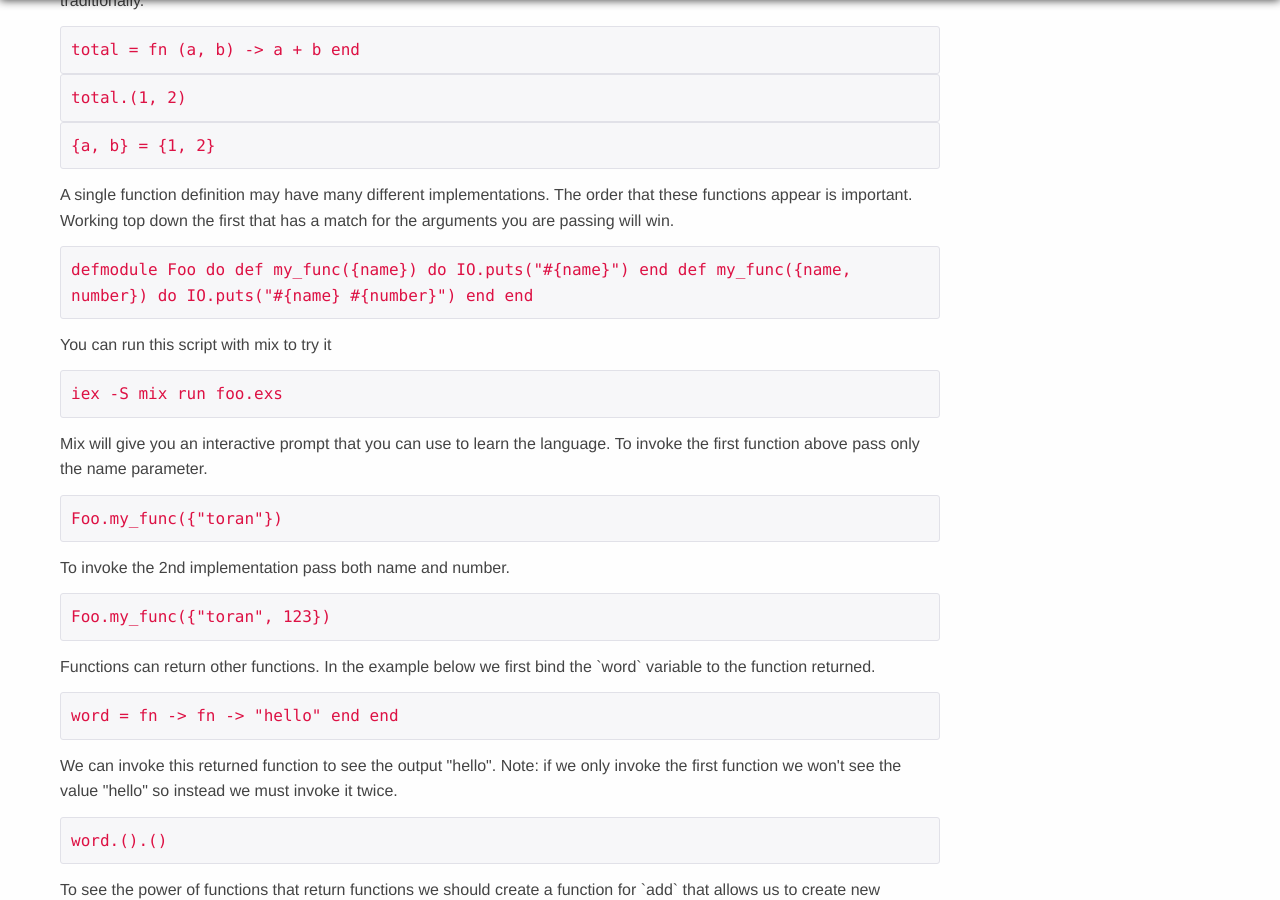
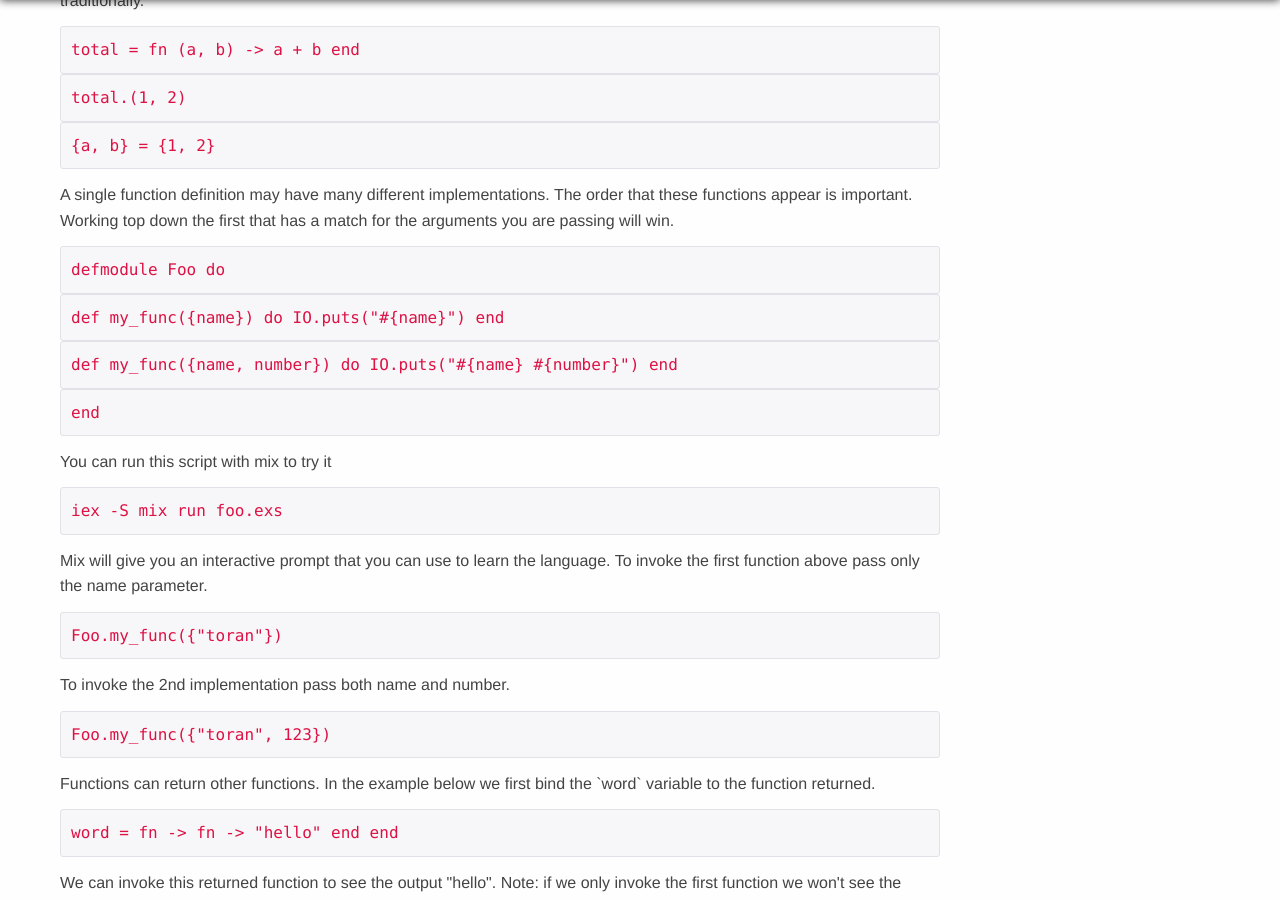
Before and after one commit to toranb/toranb.github.io, a Jekyll site: the page built from _posts/2018-09-26-functions-in-elixir.html, in a window 1280 px wide and 900 px high, scrolled down 794 px. Built offline with Jekyll 4.4.1, drawn with Linux system fonts in a browser that asks for light colours; Markdown is read by kramdown in place of the engine named in the settings.

Commit message:
re-format the functions blog post a little

```diff
--- a/_posts/2018-09-26-functions-in-elixir.html
+++ b/_posts/2018-09-26-functions-in-elixir.html
@@ -34,14 +34,10 @@ categories: blog archive
 
 <p>A single function definition may have many different implementations. The order that these functions appear is important. Working top down the first that has a match for the arguments you are passing will win.</p>
 
-<code>
-defmodule Foo do
-
-  def my_func({name}) do IO.puts("#{name}") end
-  def my_func({name, number}) do IO.puts("#{name} #{number}") end
-
-end
-</code>
+<code>defmodule Foo do</code>
+<code> def my_func({name}) do IO.puts("#{name}") end</code>
+<code> def my_func({name, number}) do IO.puts("#{name} #{number}") end</code>
+<code>end</code>
 
 <p>You can run this script with mix to try it</p>
 
```
